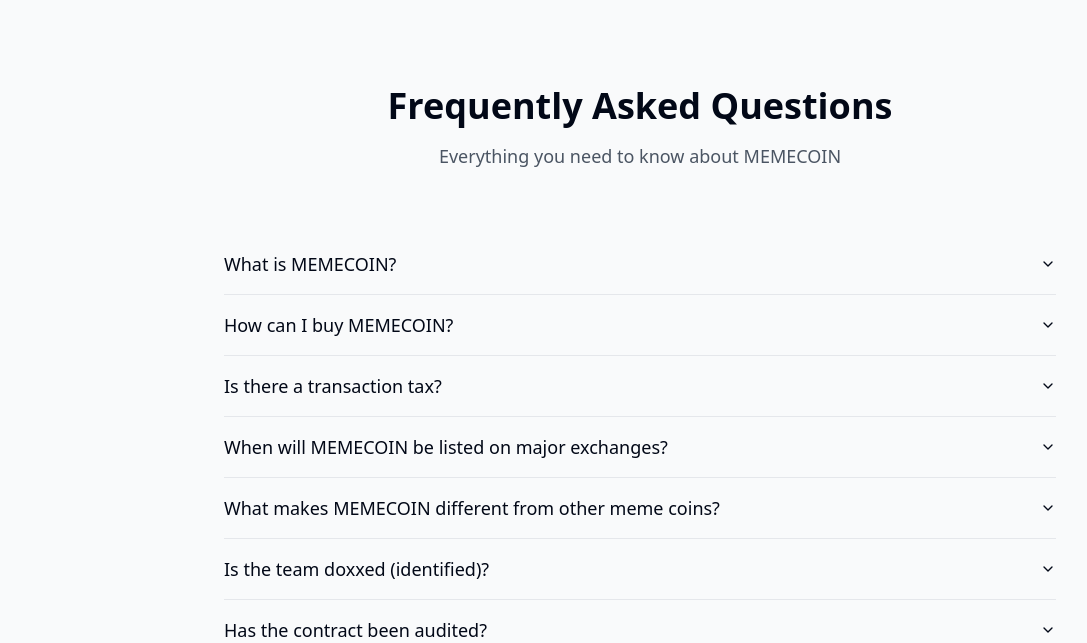
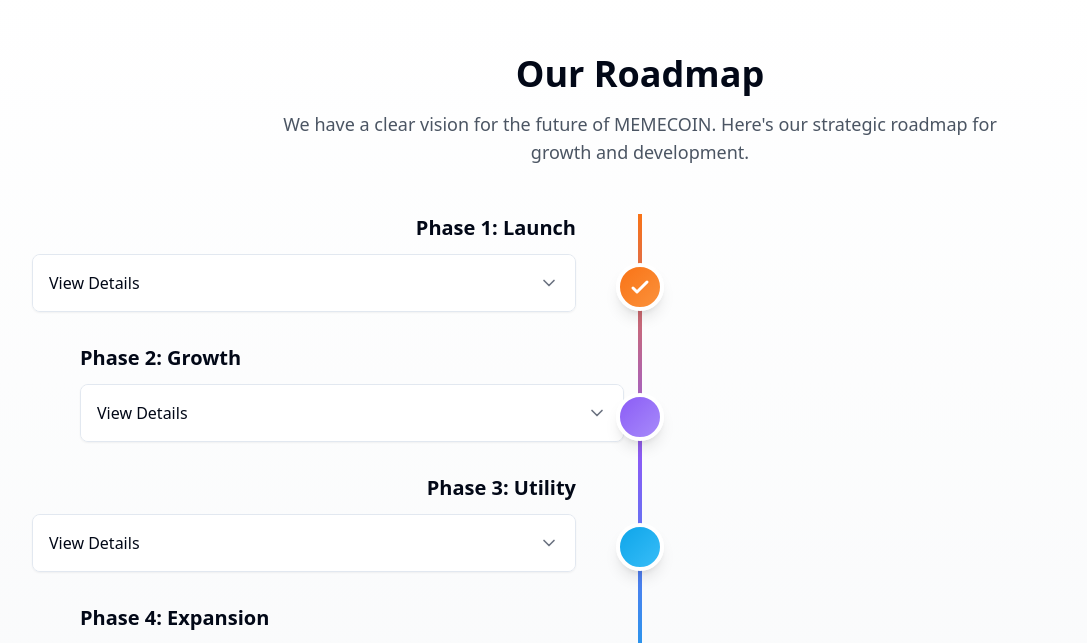
Before and after one commit to MoonCakeCrypto/meme-moonshot-launchpad, a React (Vite) app: page / in a window 1280 px wide. Shown: the part 4127-4770 px from the top of the page, without its empty margins (0-1087 px from the left). Built offline with nearby package versions, Linux system fonts and the light colour scheme.

Commit message:
Add roadmap section

```diff
--- /dev/null
+++ b/src/components/RoadmapSection.tsx
@@ -0,0 +1,121 @@
+
+import React from "react";
+import { Card, CardContent, CardHeader, CardTitle } from "@/components/ui/card";
+import { Collapsible, CollapsibleContent, CollapsibleTrigger } from "@/components/ui/collapsible";
+import { ChevronDown } from "lucide-react";
+
+const RoadmapSection = () => {
+  const roadmapPhases = [
+    {
+      title: "Phase 1: Launch",
+      complete: true,
+      items: [
+        "Website launch",
+        "Smart contract deployment",
+        "Community building",
+        "Initial marketing push",
+        "Token presale event"
+      ]
+    },
+    {
+      title: "Phase 2: Growth",
+      complete: false,
+      items: [
+        "Major exchange listings",
+        "Strategic partnerships",
+        "Enhanced marketing campaigns",
+        "Community expansion initiatives",
+        "Development of community governance tools"
+      ]
+    },
+    {
+      title: "Phase 3: Utility",
+      complete: false,
+      items: [
+        "Launch of staking platform",
+        "NFT marketplace integration",
+        "Mobile wallet release",
+        "Ecosystem expansion",
+        "Cross-chain compatibility"
+      ]
+    },
+    {
+      title: "Phase 4: Expansion",
+      complete: false,
+      items: [
+        "Metaverse integration",
+        "Launch of MEMECOIN-powered dApps",
+        "Global marketing campaigns",
+        "Enterprise partnerships",
+        "Community-led development initiatives"
+      ]
+    }
+  ];
+
+  return (
+    <section id="roadmap" className="py-16 bg-gradient-to-b from-white to-gray-50">
+      <div className="max-w-7xl mx-auto px-4 sm:px-6 lg:px-8">
+        <div className="text-center mb-12">
+          <h2 className="text-3xl md:text-4xl font-bold mb-4">Our Roadmap</h2>
+          <p className="text-lg text-gray-600 max-w-3xl mx-auto">
+            We have a clear vision for the future of MEMECOIN. Here's our strategic roadmap for growth and development.
+          </p>
+        </div>
+
+        <div className="relative">
+          {/* Vertical timeline line */}
+          <div className="hidden md:block absolute left-1/2 transform -translate-x-1/2 h-full w-1 bg-gradient-to-b from-memeorange via-memepurple to-memeblue"></div>
+
+          <div className="space-y-8">
+            {roadmapPhases.map((phase, index) => (
+              <div key={phase.title} className="relative">
+                <div className={`md:grid md:grid-cols-2 md:gap-8 items-center ${index % 2 === 0 ? "" : "md:flex-row-reverse"}`}>
+                  {/* Phase marker */}
+                  <div className="hidden md:block absolute left-1/2 transform -translate-x-1/2 w-12 h-12 rounded-full border-4 border-white shadow-lg z-10"
+                    style={{
+                      background: `linear-gradient(135deg, ${index === 0 ? "#F97316" : index === 1 ? "#8B5CF6" : index === 2 ? "#0EA5E9" : "#10B981"} 0%, ${index === 0 ? "#FB923C" : index === 1 ? "#A78BFA" : index === 2 ? "#38BDF8" : "#34D399"} 100%)`,
+                      top: "50%"
+                    }}>
+                    {phase.complete && (
+                      <svg className="absolute inset-0 m-auto h-6 w-6 text-white" fill="none" stroke="currentColor" viewBox="0 0 24 24" xmlns="http://www.w3.org/2000/svg">
+                        <path strokeLinecap="round" strokeLinejoin="round" strokeWidth={3} d="M5 13l4 4L19 7" />
+                      </svg>
+                    )}
+                  </div>
+
+                  {/* Content */}
+                  <div className={`md:col-span-1 ${index % 2 === 0 ? "md:text-right md:pr-12" : "md:pl-12"}`}>
+                    <h3 className="text-xl font-bold mb-3">{phase.title}</h3>
+                    <Collapsible className="border rounded-lg overflow-hidden shadow-sm">
+                      <CollapsibleTrigger className="flex items-center justify-between w-full p-4 text-left bg-white hover:bg-gray-50">
+                        <span className="font-medium">View Details</span>
+                        <ChevronDown className="h-5 w-5 text-gray-500" />
+                      </CollapsibleTrigger>
+                      <CollapsibleContent>
+                        <div className="px-4 pb-4 pt-1 bg-gray-50">
+                          <ul className={`space-y-2 ${index % 2 === 0 ? "md:text-right" : ""}`}>
+                            {phase.items.map((item, i) => (
+                              <li key={i} className="flex items-start gap-2">
+                                <span className={`inline-block h-5 w-5 rounded-full ${phase.complete ? "bg-green-500" : "bg-gray-300"} mt-0.5 flex-shrink-0 ${index % 2 === 0 ? "md:order-last md:ml-2" : "md:mr-2"}`}></span>
+                                <span>{item}</span>
+                              </li>
+                            ))}
+                          </ul>
+                        </div>
+                      </CollapsibleContent>
+                    </Collapsible>
+                  </div>
+
+                  {/* Empty space for alternating layout */}
+                  <div className="hidden md:block md:col-span-1"></div>
+                </div>
+              </div>
+            ))}
+          </div>
+        </div>
+      </div>
+    </section>
+  );
+};
+
+export default RoadmapSection;
--- a/src/pages/Index.tsx
+++ b/src/pages/Index.tsx
@@ -5,6 +5,7 @@ import HeroSection from "@/components/HeroSection";
 import AboutSection from "@/components/AboutSection";
 import TokenomicsSection from "@/components/TokenomicsSection";
 import HowToBuySection from "@/components/HowToBuySection";
+import RoadmapSection from "@/components/RoadmapSection";
 import FaqSection from "@/components/FaqSection";
 import CommunitySection from "@/components/CommunitySection";
 import Footer from "@/components/Footer";
@@ -17,6 +18,7 @@ const Index = () => {
       <AboutSection />
       <TokenomicsSection />
       <HowToBuySection />
+      <RoadmapSection />
       <FaqSection />
       <CommunitySection />
       <Footer />
```
